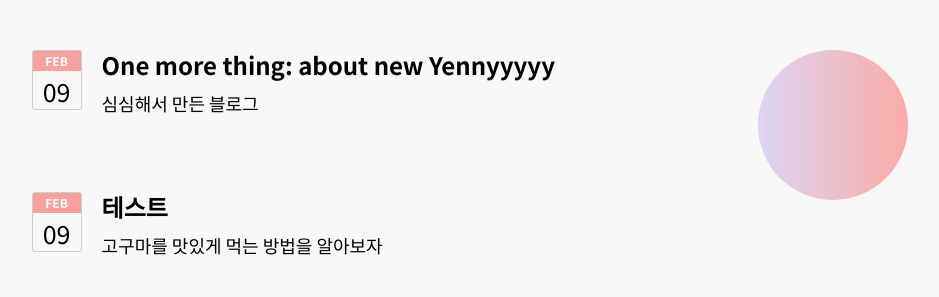
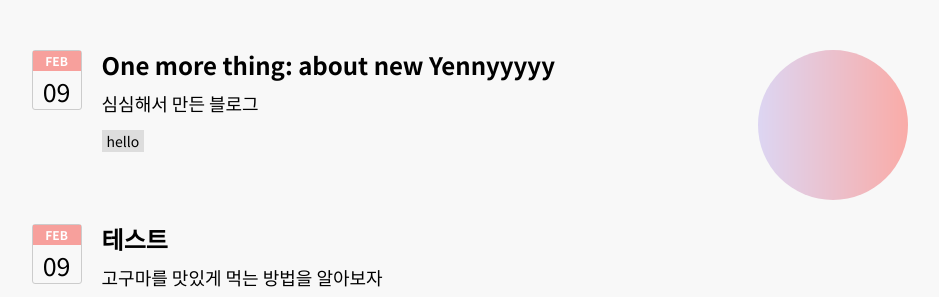
Before and after one commit to yenny-heo/yennylog, a Gatsby site: page / in a window 1280 px wide. Shown: the part 150-447 px from the top of the page, without its empty margins (148-1087 px from the left). Built offline with nearby package versions, Linux system fonts and the light colour scheme; Gatsby itself is replaced by a stand-in of ours.

Commit message:
ENH: 태그달기

```diff
--- a/gatsby-config.js
+++ b/gatsby-config.js
@@ -46,10 +46,7 @@ module.exports = {
     {
       resolve: `gatsby-plugin-google-fonts`,
       options: {
-        fonts: [
-          `Noto+Sans+KR\:100,300,400,500,700,900`,
-          `Noto+Sans\:100,300,400,500,700,900`,
-        ],
+        fonts: [`Noto+Sans+KR\:100,300,400,500,700,900`],
         display: "swap",
       },
     },
--- /dev/null
+++ b/src/components/Atoms/Tag/Tag.styled.js
@@ -0,0 +1,17 @@
+import styled from "styled-components";
+
+const Conatiner = styled.span`
+  padding: 1px 5px;
+  background: #ddd;
+  font-size: 14px;
+  color: #000;
+  & + & {
+    margin-left: 5px;
+  }
+`;
+
+const Styled = {
+  Conatiner,
+};
+
+export default Styled;
--- /dev/null
+++ b/src/components/Atoms/Tag/index.js
@@ -0,0 +1,6 @@
+import React from "react";
+import Styled from "./Tag.styled";
+const Tag = ({ children }) => {
+  return <Styled.Conatiner>{children}</Styled.Conatiner>;
+};
+export default Tag;
--- /dev/null
+++ b/src/components/Atoms/index.js
@@ -0,0 +1,2 @@
+export { default as DateCalendar } from "./DateCalendar";
+export { default as Tag } from "./Tag";
--- a/src/pages/index.js
+++ b/src/pages/index.js
@@ -4,7 +4,7 @@ import { Link, graphql } from "gatsby";
 import Layout from "@/components/Layouts";
 import Seo from "@/components/seo";
 import Styled from "@/styledComponents/index.styled";
-import DateCalendar from "@/components/Atoms/DateCalendar/DateCalendar";
+import { DateCalendar, Tag } from "@/components/Atoms";
 
 const IndexPage = ({ data }) => {
   const { totalCount, edges } = data.allMarkdownRemark;
@@ -13,7 +13,8 @@ const IndexPage = ({ data }) => {
       <Seo title="Home" />
       <Styled.Posts>
         {edges.map(({ node }) => {
-          const { title, description, date } = node.frontmatter;
+          const { title, description, date, tags } = node.frontmatter;
+          console.log(tags);
           return (
             <div key={node.id}>
               <Styled.PostContainer>
@@ -25,6 +26,9 @@ const IndexPage = ({ data }) => {
                       {description}
                     </Styled.PostDescription>
                   </Link>
+                  {tags.map(tag => (
+                    <Tag key={tag}>{tag}</Tag>
+                  ))}
                 </Styled.PostLink>
               </Styled.PostContainer>
             </div>
@@ -46,6 +50,7 @@ export const query = graphql`
             title
             date(formatString: "DD MMM YYYY")
             description
+            tags
           }
           fields {
             slug
--- a/src/posts/test.md
+++ b/src/posts/test.md
@@ -2,7 +2,7 @@
 title: "테스트"
 slug: "/test"
 date: "2022-02-09"
-tags: ["test"]
+tags: ["test", "고구마"]
 description: "고구마를 맛있게 먹는 방법을 알아보자"
 ---
 
--- a/src/styledComponents/index.styled.js
+++ b/src/styledComponents/index.styled.js
@@ -6,14 +6,11 @@ const Posts = styled.div`
 
 const PostContainer = styled.div`
   display: flex;
-  margin: 0 0 50px 0;
+  margin: 0 0 70px 0;
 `;
 
 const PostLink = styled.div`
   padding-left: 20px;
-  &:hover {
-    text-decoration: underline;
-  }
 `;
 
 const PostTitle = styled.div`
@@ -24,7 +21,9 @@ const PostTitle = styled.div`
   margin-bottom: 10px;
 `;
 
-const PostDescription = styled.p``;
+const PostDescription = styled.p`
+  margin-bottom: 10px;
+`;
 
 const Styled = {
   Posts,
--- a/src/templates/post.js
+++ b/src/templates/post.js
@@ -10,13 +10,12 @@ const Post = ({ path, data }) => {
   return (
     <Layout>
       <div>
-        <div>Hello Blog</div>
         <div>
           <h1>{title}</h1>
           <div>{date}</div>
           <div>
             {tags.map(tag => (
-              <span>{tag}</span>
+              <span key={tag}>{tag}</span>
             ))}
           </div>
           <div dangerouslySetInnerHTML={{ __html: html }} />
```
Also changed, not shown: src/components/Atoms/DateCalendar/index.js (renamed from src/components/Atoms/DateCalendar/DateCalendar.js).
